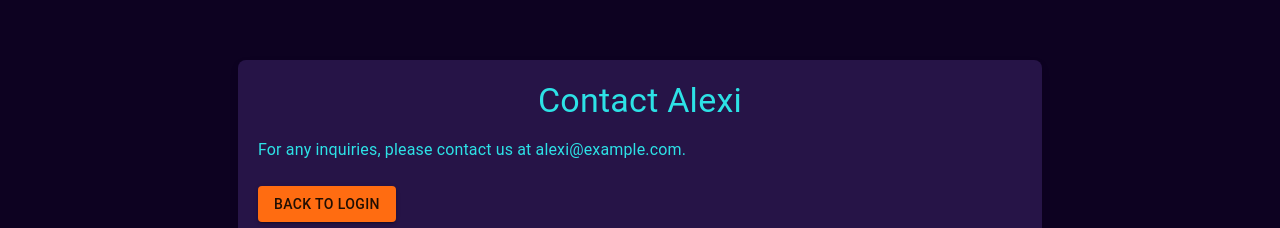
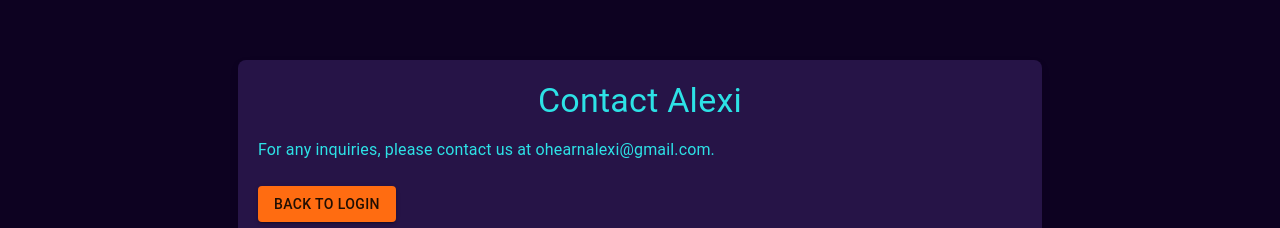
Before and after one commit to alexi-o/alexis-firebase-template, a React (Create React App) app: page /contact in a window 1280 px wide. Shown: the part 265-493 px from the top of the page. Built offline with nearby package versions, Linux system fonts and the light colour scheme; no server answers.

Commit message:
email update

```diff
--- a/src/components/ContactPage.js
+++ b/src/components/ContactPage.js
@@ -20,7 +20,7 @@ const ContactPage = () => {
           Contact Alexi
         </Typography>
         <Typography variant="body1" sx={{ mb: 3 }}>
-          For any inquiries, please contact us at alexi@example.com.
+          For any inquiries, please contact us at ohearnalexi@gmail.com.
         </Typography>
         <Button
           variant="contained"
```
